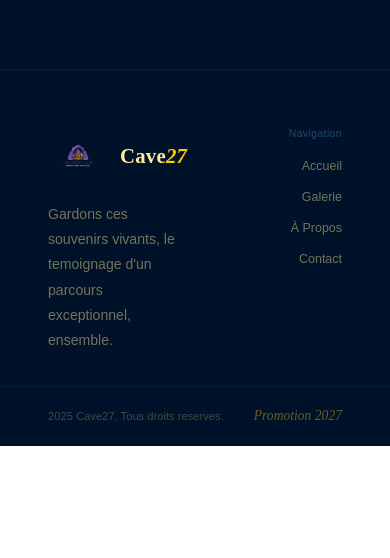
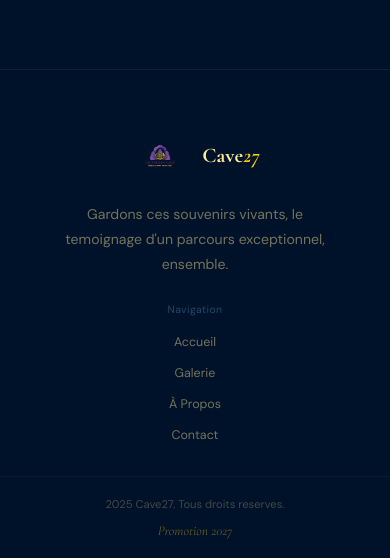
Before and after one commit to zinxium/Legendary-cave-front, a React (Create React App) app: page / in a window 390 px wide. Shown: the part 1377-1935 px from the top of the page. Before the commit the page ends 1823 px from the top, so only its background shows below. Built offline with nearby package versions, Linux system fonts and the light colour scheme; no server answers.

Commit message:
style(ui): mettre a jour styles tailwind et meta public

```diff
--- a/public/index.html
+++ b/public/index.html
@@ -15,17 +15,10 @@
       user's mobile device or desktop. See https://developers.google.com/web/fundamentals/web-app-manifest/
     -->
     <link rel="manifest" href="%PUBLIC_URL%/manifest.json" />
-    <!--
-      Notice the use of %PUBLIC_URL% in the tags above.
-      It will be replaced with the URL of the `public` folder during the build.
-      Only files inside the `public` folder can be referenced from the HTML.
-
-      Unlike "/favicon.ico" or "favicon.ico", "%PUBLIC_URL%/favicon.ico" will
-      work correctly both with client-side routing and a non-root public URL.
-      Learn how to configure a non-root public URL by running `npm run build`.
-    -->
-        <!-- <script src="https://cdn.tailwindcss.com"></script> -->
-    <title>Legendary Cave</title>
+    <link rel="preconnect" href="https://fonts.googleapis.com" />
+    <link rel="preconnect" href="https://fonts.gstatic.com" crossorigin />
+    <link href="https://fonts.googleapis.com/css2?family=Cormorant+Garamond:ital,wght@0,400;0,600;0,700;1,400;1,600;1,700&family=DM+Sans:wght@400;500;600&display=swap" rel="stylesheet" />
+    <title>Cave27</title>
   </head>
   <body>
     <noscript>You need to enable JavaScript to run this app.</noscript>
--- a/src/styles/index.css
+++ b/src/styles/index.css
@@ -15,3 +15,132 @@ code {
   font-family: source-code-pro, Menlo, Monaco, Consolas, 'Courier New',
     monospace;
 }
+
+/* ── Responsive overrides ──────────────────
+   React inline styles render as kebab-case in the DOM style attribute,
+   so attribute selectors like [style*="grid-template-columns"] work.
+   ──────────────────────────────────────────── */
+
+/* Mobile: < 768px */
+@media (max-width: 768px) {
+  /* Reduce padding on all sections */
+  section {
+    padding-left: 1.2rem !important;
+    padding-right: 1.2rem !important;
+  }
+
+  /* Stack all grids to 1 column on mobile */
+  [style*="grid-template-columns: repeat(3"],
+  [style*="grid-template-columns: repeat(4"],
+  [style*="grid-template-columns: 1fr 1fr"],
+  [style*="grid-template-columns: 1fr 380px"] {
+    grid-template-columns: 1fr !important;
+  }
+
+  /* Fix the sticky controls bar padding */
+  [style*="position: sticky"] > div {
+    padding-left: 1.2rem !important;
+    padding-right: 1.2rem !important;
+  }
+
+  /* Sticky controls: wrap filter pills */
+  [style*="position: sticky"] [style*="flex-wrap: wrap"] {
+    gap: 0.6rem !important;
+  }
+
+  /* Nav tabs: horizontal scroll */
+  nav[style*="position: sticky"] > div {
+    overflow-x: auto;
+    padding-left: 1.2rem !important;
+    padding-right: 1.2rem !important;
+    -webkit-overflow-scrolling: touch;
+    flex-wrap: nowrap !important;
+  }
+
+  /* Footer grid to single column */
+  footer > div[style*="grid-template-columns"] {
+    grid-template-columns: 1fr !important;
+    text-align: center;
+    gap: 1.5rem !important;
+  }
+
+  /* Hide the footer center divider on mobile */
+  footer > div[style*="grid-template-columns"] > div:nth-child(2) {
+    display: none;
+  }
+
+  /* Footer right section: center align on mobile */
+  footer > div[style*="grid-template-columns"] > div:last-child {
+    align-items: center !important;
+  }
+
+  /* Footer brand section: center on mobile */
+  footer > div[style*="grid-template-columns"] > div:first-child {
+    display: flex;
+    flex-direction: column;
+    align-items: center;
+  }
+
+  /* Max-width containers: reduce padding */
+  [style*="max-width: 1100px"],
+  [style*="max-width: 900px"] {
+    padding-left: 1.2rem !important;
+    padding-right: 1.2rem !important;
+  }
+
+  /* Header padding */
+  header > div {
+    padding-left: 1.2rem !important;
+    padding-right: 1.2rem !important;
+  }
+
+  /* Footer bottom bar */
+  footer > div:last-child {
+    padding-left: 1.2rem !important;
+    padding-right: 1.2rem !important;
+    flex-direction: column;
+    text-align: center;
+    gap: 0.5rem;
+  }
+
+  /* Home page: hero carousel dots — move to center on mobile */
+  [style*="bottom: 2.5rem"][style*="right: 3rem"] {
+    right: auto !important;
+    left: 50% !important;
+    transform: translateX(-50%);
+  }
+
+  /* About page: mini stats row should wrap */
+  [style*="flex-shrink: 0"][style*="gap: 1.5rem"] {
+    flex-wrap: wrap;
+    justify-content: center;
+  }
+
+  /* Contact type selector: single column on mobile */
+  [style*="grid-template-columns: 1fr 1fr"] {
+    grid-template-columns: 1fr !important;
+  }
+
+  /* Gallery carousel: reduce height */
+  [style*="height: 500px"] {
+    height: 300px !important;
+  }
+}
+
+/* Tablet: 769px - 1024px */
+@media (min-width: 769px) and (max-width: 1024px) {
+  section {
+    padding-left: 2rem !important;
+    padding-right: 2rem !important;
+  }
+
+  /* 2 columns for 4-column grids on tablet */
+  [style*="grid-template-columns: repeat(4"] {
+    grid-template-columns: repeat(2, 1fr) !important;
+  }
+
+  /* 2 columns for 3-column grids on tablet */
+  [style*="grid-template-columns: repeat(3"] {
+    grid-template-columns: repeat(2, 1fr) !important;
+  }
+}
--- a/tailwind.config.js
+++ b/tailwind.config.js
@@ -5,109 +5,7 @@ module.exports = {
     "./public/index.html"
   ],
   theme: {
-    extend: {
-      colors: {
-        'bright_amber': {
-          DEFAULT: '#ffcc00',
-          100: '#332900',
-          200: '#665200',
-          300: '#997a00',
-          400: '#cca300',
-          500: '#ffcc00',
-          600: '#ffd633',
-          700: '#ffe066',
-          800: '#ffeb99',
-          900: '#fff5cc'
-        },
-        'mustard': {
-          DEFAULT: '#ffde5c',
-          100: '#453700',
-          200: '#8b6f00',
-          300: '#d0a600',
-          400: '#ffd016',
-          500: '#ffde5c',
-          600: '#ffe57c',
-          700: '#ffeb9d',
-          800: '#fff2be',
-          900: '#fff8de'
-        },
-        'light_gold': {
-          DEFAULT: '#ffeb99',
-          100: '#524100',
-          200: '#a38300',
-          300: '#f5c400',
-          400: '#ffda47',
-          500: '#ffeb99',
-          600: '#ffefad',
-          700: '#fff3c2',
-          800: '#fff7d6',
-          900: '#fffbeb'
-        },
-        'bright_lavender': {
-          DEFAULT: '#a486d5',
-          100: '#1f1233',
-          200: '#3e2467',
-          300: '#5c369a',
-          400: '#7e53c3',
-          500: '#a486d5',
-          600: '#b69edd',
-          700: '#c9b7e6',
-          800: '#dbcfee',
-          900: '#ede7f7'
-        },
-        'indigo_velvet': {
-          DEFAULT: '#54318c',
-          100: '#110a1c',
-          200: '#221438',
-          300: '#321d54',
-          400: '#432770',
-          500: '#54318c',
-          600: '#7042bb',
-          700: '#9470cd',
-          800: '#b8a0de',
-          900: '#dbcfee'
-        }
-      },
-      fontFamily: {
-        'sans': ['Inter', 'ui-sans-serif', 'system-ui', '-apple-system', 'BlinkMacSystemFont', '"Segoe UI"', 'Roboto', '"Helvetica Neue"', 'Arial', '"Noto Sans"', 'sans-serif'],
-      },
-      animation: {
-        'bounce-slow': 'bounce 2s infinite',
-        'pulse-slow': 'pulse 3s cubic-bezier(0.4, 0, 0.6, 1) infinite',
-        'fade-in': 'fadeIn 0.8s ease-in-out',
-        'slide-up': 'slideUp 0.6s ease-out',
-        'scale-in': 'scaleIn 0.5s ease-out'
-      },
-      keyframes: {
-        fadeIn: {
-          '0%': { opacity: '0' },
-          '100%': { opacity: '1' }
-        },
-        slideUp: {
-          '0%': { transform: 'translateY(20px)', opacity: '0' },
-          '100%': { transform: 'translateY(0)', opacity: '1' }
-        },
-        scaleIn: {
-          '0%': { transform: 'scale(0.95)', opacity: '0' },
-          '100%': { transform: 'scale(1)', opacity: '1' }
-        }
-      },
-      backgroundImage: {
-        'gradient-radial': 'radial-gradient(var(--tw-gradient-stops))',
-        'gradient-conic': 'conic-gradient(from 180deg at 50% 50%, var(--tw-gradient-stops))',
-      },
-      backdropBlur: {
-        xs: '2px',
-      },
-      spacing: {
-        '18': '4.5rem',
-        '88': '22rem',
-        '128': '32rem',
-      }
-    },
+    extend: {},
   },
-  plugins: [
-    require('@tailwindcss/forms'),
-    require('@tailwindcss/typography'),
-  ],
+  plugins: [],
 }
```
Also changed, not shown: public/manifest.json.
